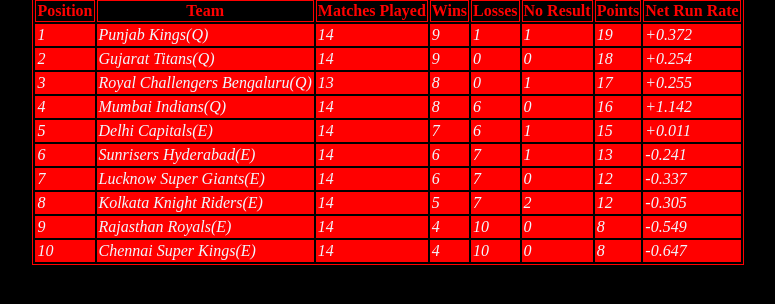
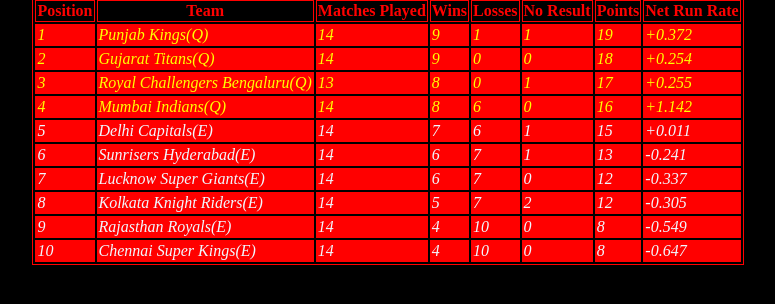
Before and after one commit to rriitesshh/html-points-table, a plain HTML site: page index.html in a window 1280 px wide. Shown: the part 48-352 px from the top of the page, without its empty margins (252-1027 px from the left). Drawn offline with Linux system fonts and the light colour scheme.

Commit message:
Update index.html

```diff
--- a/index.html
+++ b/index.html
@@ -43,6 +43,9 @@
       border: 1px solid red;
       background-color: red;
       font-style: oblique;
+    }
+     .qualifier{
+      color: yellow;
     }
   </style>
 </head>
```
